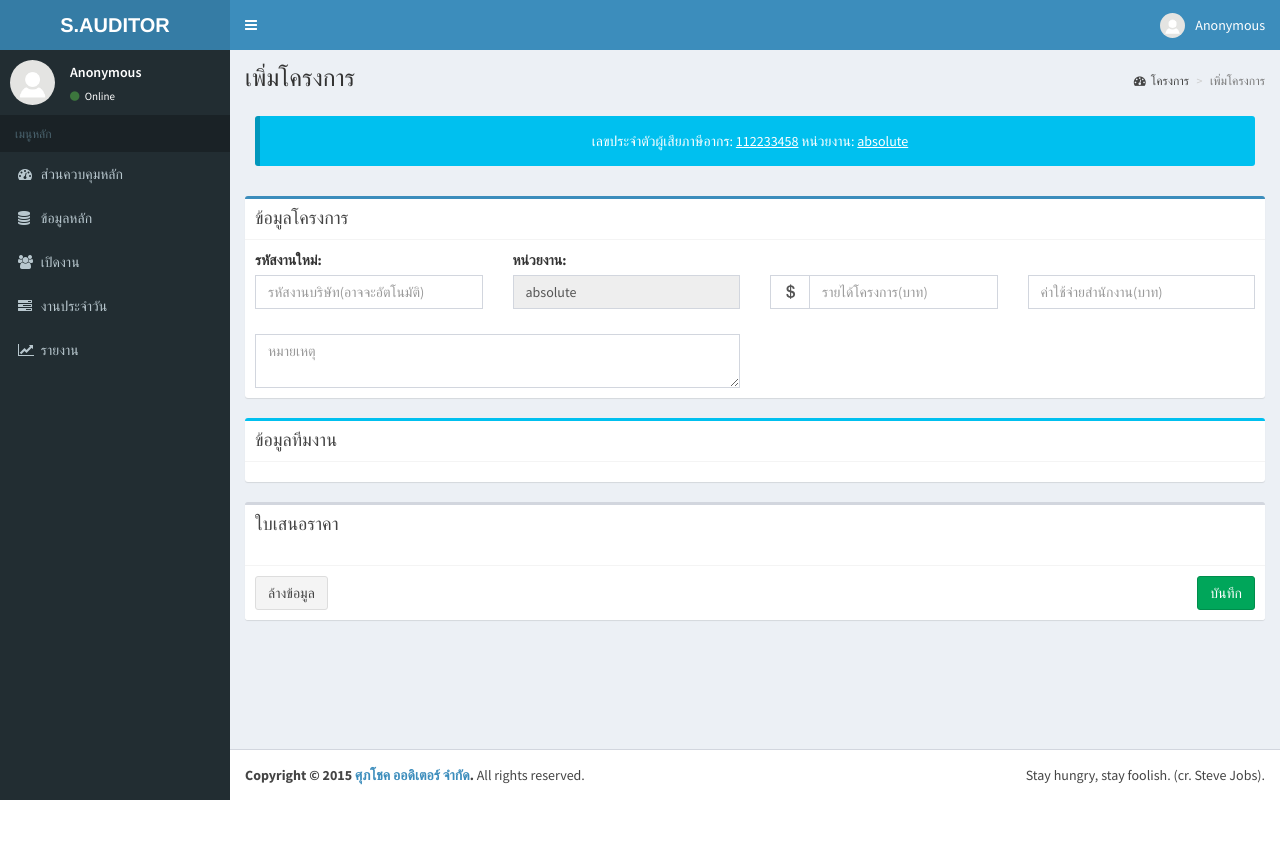
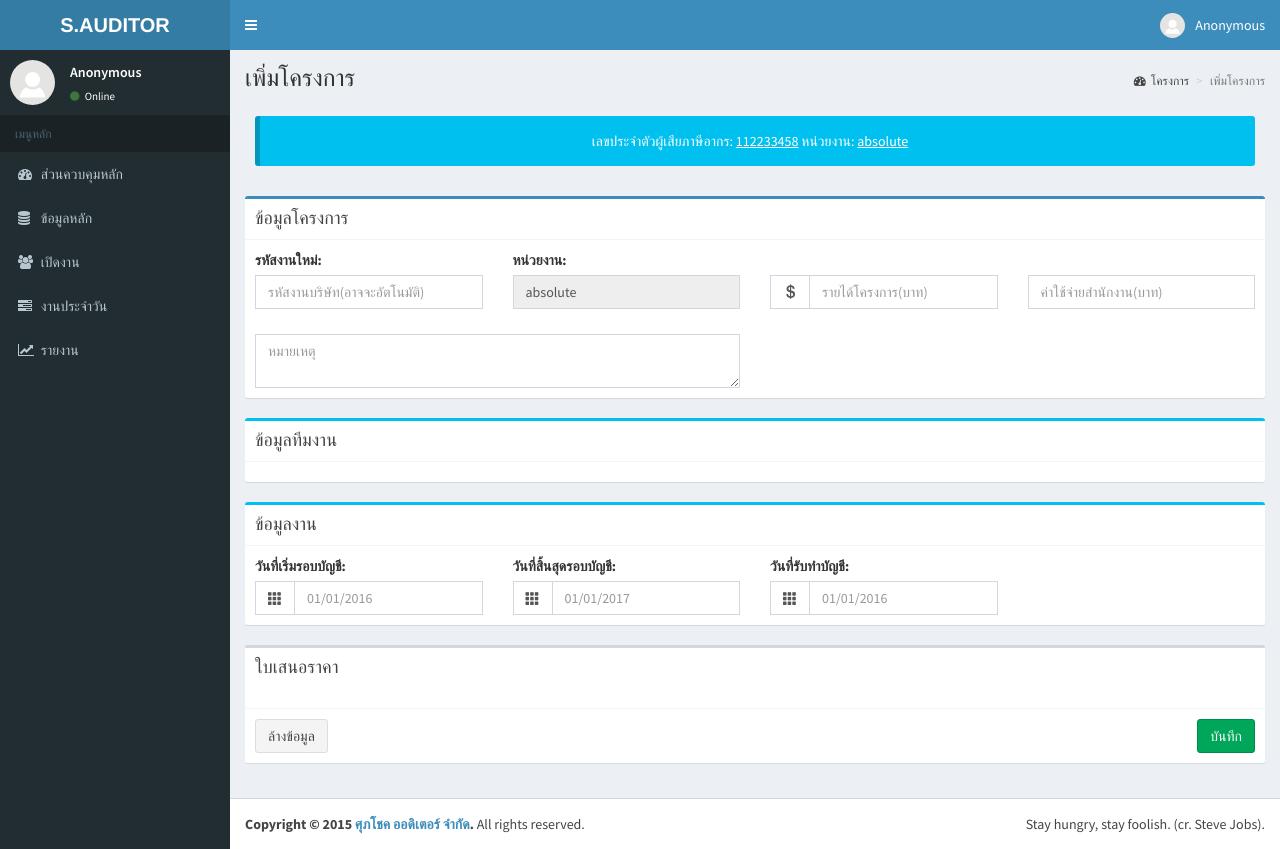
Before and after one commit to thesis-cpe/spch1, a PHP site: page /add-project.php in a window 1280 px wide. Before the commit the page ends 800 px from the top, so only its background shows below. Run offline with PHP 8.4, Linux system fonts and the light colour scheme; some libraries are stand-ins or nearby versions.

Commit message:
add-project.php +ข้อมูลงาน

```diff
--- a/add-project.php
+++ b/add-project.php
@@ -153,6 +153,60 @@ scratch. This page gets rid of all links and provides the needed markup only.
                         <!-- /.box-body -->
                     </div>
 
+                     <!--Box ข้อมูลงาน-->
+                    <div class="box box-info">
+                        <div class="box-header with-border">
+                            <h3 class="box-title">ข้อมูลงาน</h3>
+                        </div>
+                        <div class="box-body">
+                            <!--วันที่เริ่มทำ-->
+                            <div class="row">
+                                <div class="col-sm-3">
+                                    <label>วันที่เริ่มรอบบัญชี:</label>
+
+                                   <!-- <input  data-provide="datepicker" name="datInWork" type="text" class="form-control datepicker" placeholder="" data-date-format="dd/mm/yyyy">-->
+                                    <div class="input-group date" data-provide="datepicker" data-date-format="dd/mm/yyyy">
+                                        <div class="input-group-addon">
+                                            <span class="glyphicon glyphicon-th"></span>
+                                        </div>
+                                        <input name="datIntWork" type="text" class="form-control" placeholder="01/01/2016">
+
+                                    </div>
+                                </div>
+
+
+                              <!--วันที่สิ้นสุด-->
+                                <div class="col-sm-3">
+                                    <label>วันที่สิ้นสุดรอบบัญชี:</label>
+
+                                   <!-- <input  data-provide="datepicker" name="datInWork" type="text" class="form-control datepicker" placeholder="" data-date-format="dd/mm/yyyy">-->
+                                    <div class="input-group date" data-provide="datepicker" data-date-format="dd/mm/yyyy">
+                                        <div class="input-group-addon">
+                                            <span class="glyphicon glyphicon-th"></span>
+                                        </div>
+                                        <input name="datFinalWork" type="text" class="form-control" placeholder="01/01/2017">
+
+                                    </div>
+                                </div>
+
+                               <!--วันที่รับทำบัญชี-->
+                                <div class="col-sm-3">
+                                    <label>วันที่รับทำบัญชี:</label>
+
+                                   <!-- <input  data-provide="datepicker" name="datInWork" type="text" class="form-control datepicker" placeholder="" data-date-format="dd/mm/yyyy">-->
+                                    <div class="input-group date" data-provide="datepicker" data-date-format="dd/mm/yyyy">
+                                        <div class="input-group-addon">
+                                            <span class="glyphicon glyphicon-th"></span>
+                                        </div>
+                                        <input name="datAcepeWork" type="text" class="form-control" placeholder="01/01/2016">
+
+                                    </div>
+                                </div>
+                            </div>
+                        </div>
+                        <!-- /.box-body -->
+                    </div>
+
 
                     <!--ใบเสนอราคา-->
                     <div class="box box-default">
```
